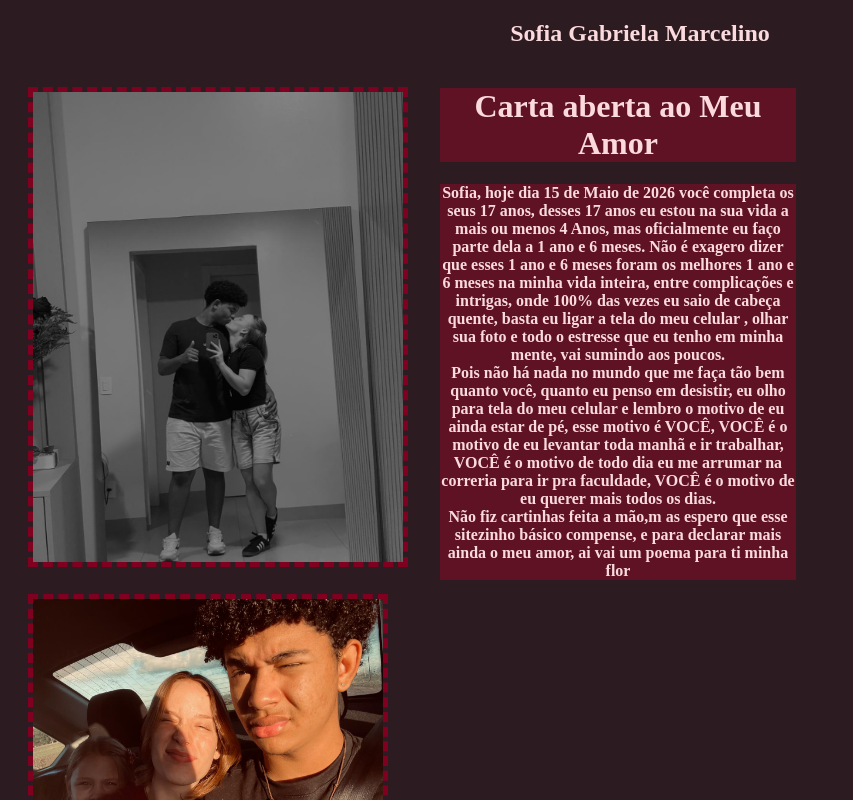
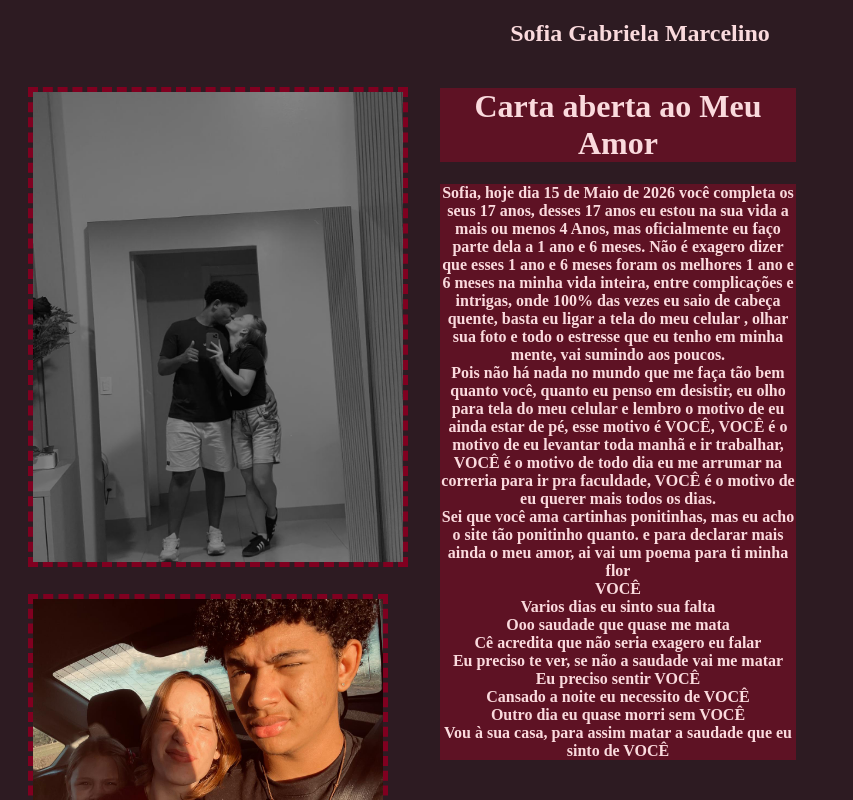
Before and after one commit to DavidUnipar/Happy-Birthday-To-Yu, a plain HTML site: page index.html in a window 1280 px wide. Shown: the top 800 px of the page, 0-853 px from the left. Drawn offline with Linux system fonts and the light colour scheme.

Commit message:
Update index.html

```diff
--- a/index.html
+++ b/index.html
@@ -19,7 +19,7 @@
 
         <div id="textoCentro">
             <h1 class="poema">Carta aberta ao Meu Amor</h1>
-                <h4 class="textoLegal">Sofia, hoje dia 15 de Maio de 2026 você completa os seus 17 anos, desses 17 anos eu estou na sua vida a mais ou menos 4 Anos, mas oficialmente eu faço parte dela a 1 ano e 6 meses. Não é exagero dizer que esses 1 ano e 6 meses foram os melhores 1 ano e 6 meses na minha vida inteira, entre complicações e intrigas, onde 100% das vezes eu saio de cabeça quente, basta eu ligar a tela do meu celular , olhar sua foto e todo o estresse que eu tenho em minha mente, vai sumindo aos poucos. <br> Pois não há nada no mundo que me faça tão bem quanto você, quanto eu penso em desistir, eu olho para tela do meu celular e lembro o motivo de eu ainda estar de pé, esse motivo é VOCÊ, VOCÊ é o motivo de eu levantar toda manhã e ir trabalhar, VOCÊ é o motivo de todo dia eu me arrumar na correria para ir pra faculdade, VOCÊ é o motivo de eu querer mais todos os dias. <br> Não fiz cartinhas feita a mão,m as espero que esse sitezinho básico compense, e para declarar mais ainda o meu amor, ai vai um poema para ti minha flor <br></h4>
+                <h4 class="textoLegal">Sofia, hoje dia 15 de Maio de 2026 você completa os seus 17 anos, desses 17 anos eu estou na sua vida a mais ou menos 4 Anos, mas oficialmente eu faço parte dela a 1 ano e 6 meses. Não é exagero dizer que esses 1 ano e 6 meses foram os melhores 1 ano e 6 meses na minha vida inteira, entre complicações e intrigas, onde 100% das vezes eu saio de cabeça quente, basta eu ligar a tela do meu celular , olhar sua foto e todo o estresse que eu tenho em minha mente, vai sumindo aos poucos. <br> Pois não há nada no mundo que me faça tão bem quanto você, quanto eu penso em desistir, eu olho para tela do meu celular e lembro o motivo de eu ainda estar de pé, esse motivo é VOCÊ, VOCÊ é o motivo de eu levantar toda manhã e ir trabalhar, VOCÊ é o motivo de todo dia eu me arrumar na correria para ir pra faculdade, VOCÊ é o motivo de eu querer mais todos os dias. <br> Sei que você ama cartinhas ponitinhas, mas eu acho o site tão ponitinho quanto. e para declarar mais ainda o meu amor, ai vai um poema para ti minha flor <br> VOCÊ <br> Varios dias eu sinto sua falta <br> Ooo saudade que quase me mata <br> Cê acredita que não seria exagero eu falar <br> Eu preciso te ver, se não a saudade vai me matar <br> Eu preciso sentir VOCÊ <br> Cansado a noite eu necessito de VOCÊ <br> Outro dia eu quase morri sem VOCÊ <br> Vou à sua casa, para assim matar a saudade que eu sinto de VOCÊ </h4>
         </div>
 
         <div id="ladodireito">
```
